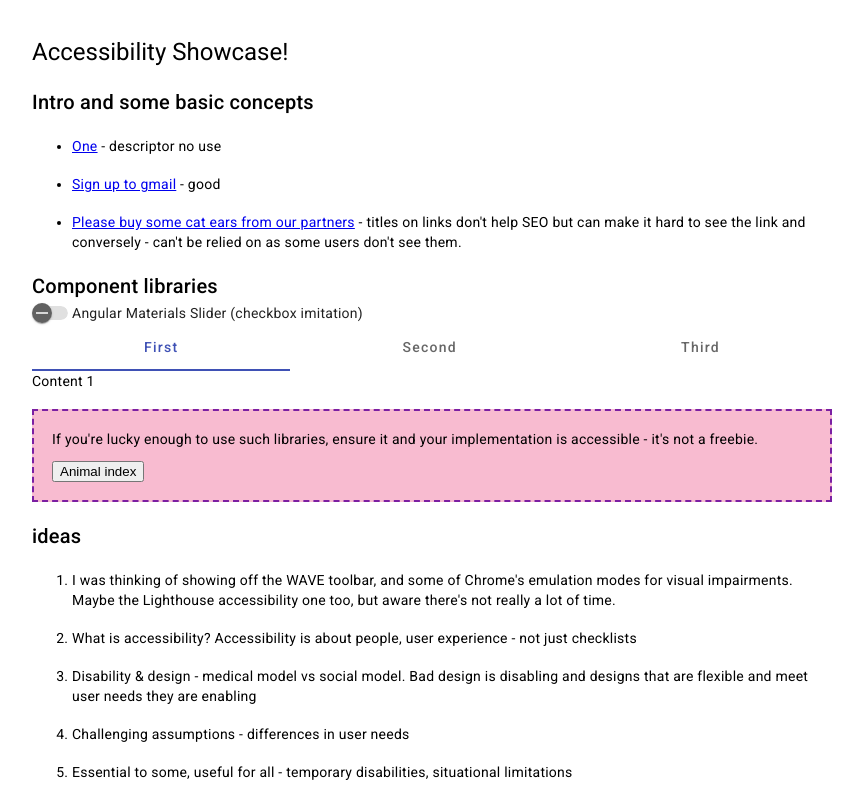
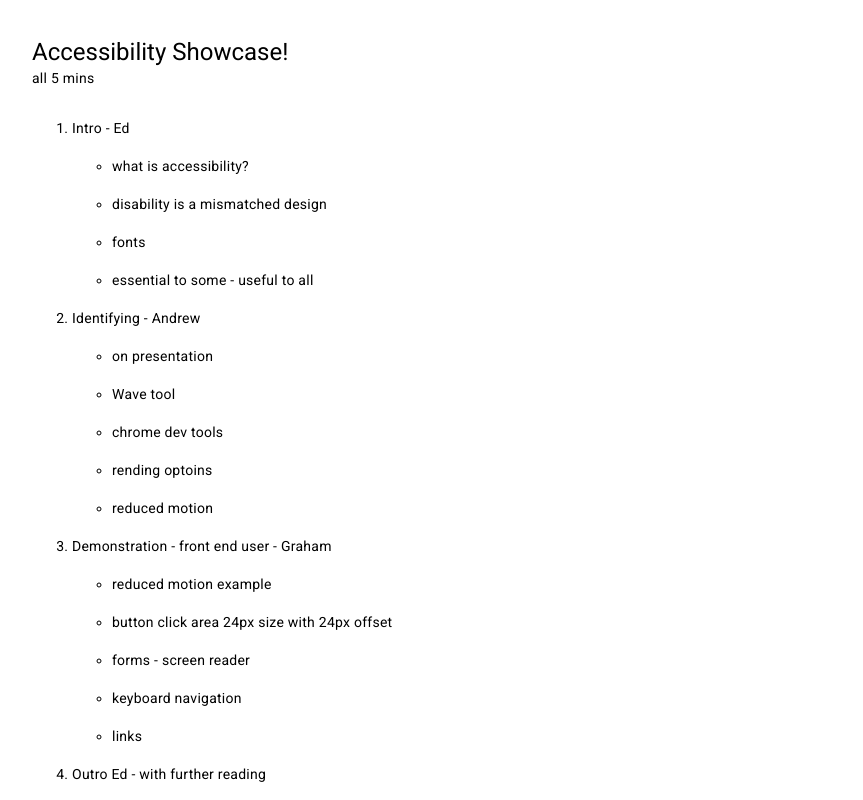
Before and after one commit to chebwin/accessibility-showcase, an Angular app: page / in a window 1280 px wide. Shown: the top 800 px of the page, without its empty margins (208-1071 px from the left). Built offline with nearby package versions, Linux system fonts and the light colour scheme.

Commit message:
added running order

```diff
--- a/src/app/app.component.html
+++ b/src/app/app.component.html
@@ -1,5 +1,31 @@
 <div class="main-content">
 <h1>{{ title }}!</h1>
+<p>all 5 mins</p>
+<ol>
+  <li>Intro - Ed<ul>
+    <li>what is accessibility?</li>
+    <li>disability is a mismatched design</li>
+    <li>fonts</li>
+    <li>essential to some - useful to all</li></ul>
+  </li>
+  <li>Identifying - Andrew<ul>
+    <li>on presentation</li>
+    <li>Wave tool</li>
+    <li>chrome dev tools</li>
+    <li>rending optoins</li>
+    <li>reduced motion</li></ul>
+  </li>
+  <li>Demonstration - front end user - Graham<ul>
+    <li>reduced motion example</li>
+    <li>button click area 24px size with 24px offset</li>
+    <li>forms - screen reader</li>
+    <li>keyboard navigation</li>
+    <li>links</li></ul>
+  </li>
+  <li>Outro Ed - with further reading</li>
+
+</ol>
+
 
 <h2>Intro and some basic concepts</h2>
 
```
